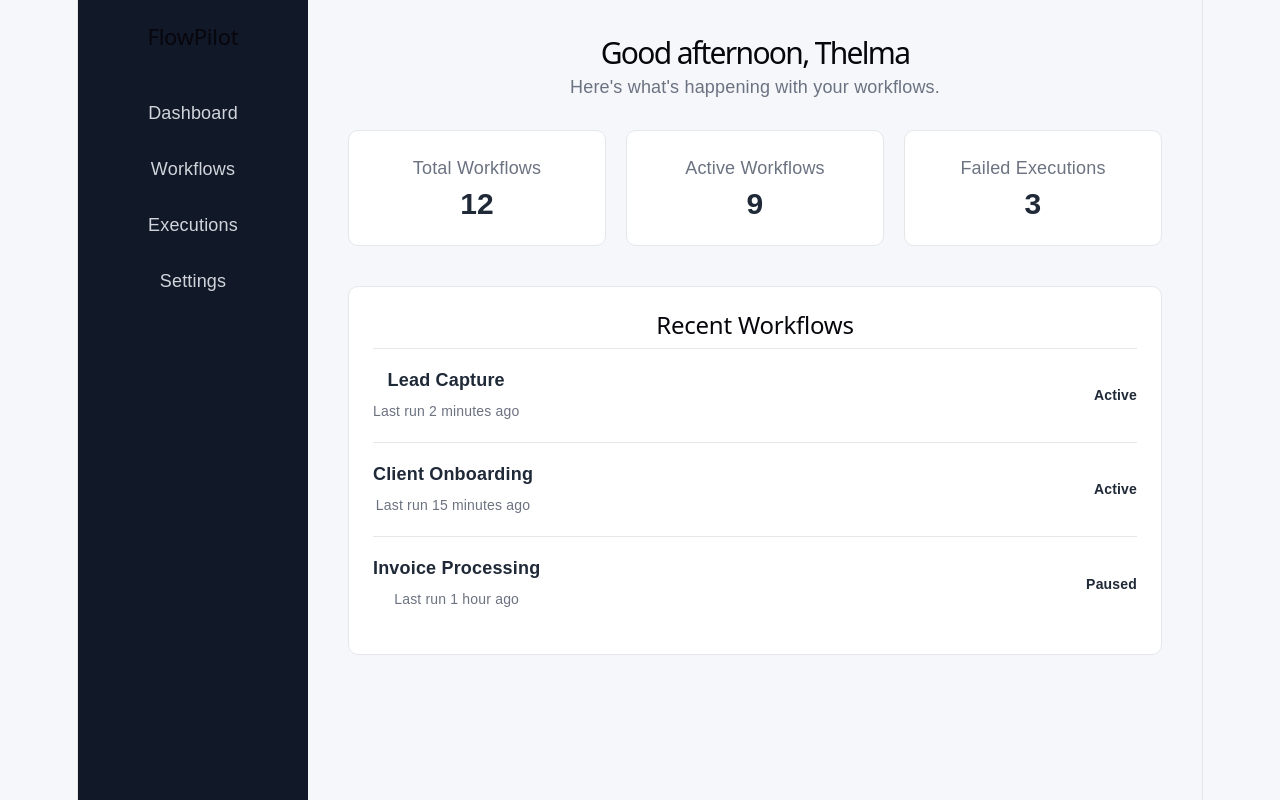
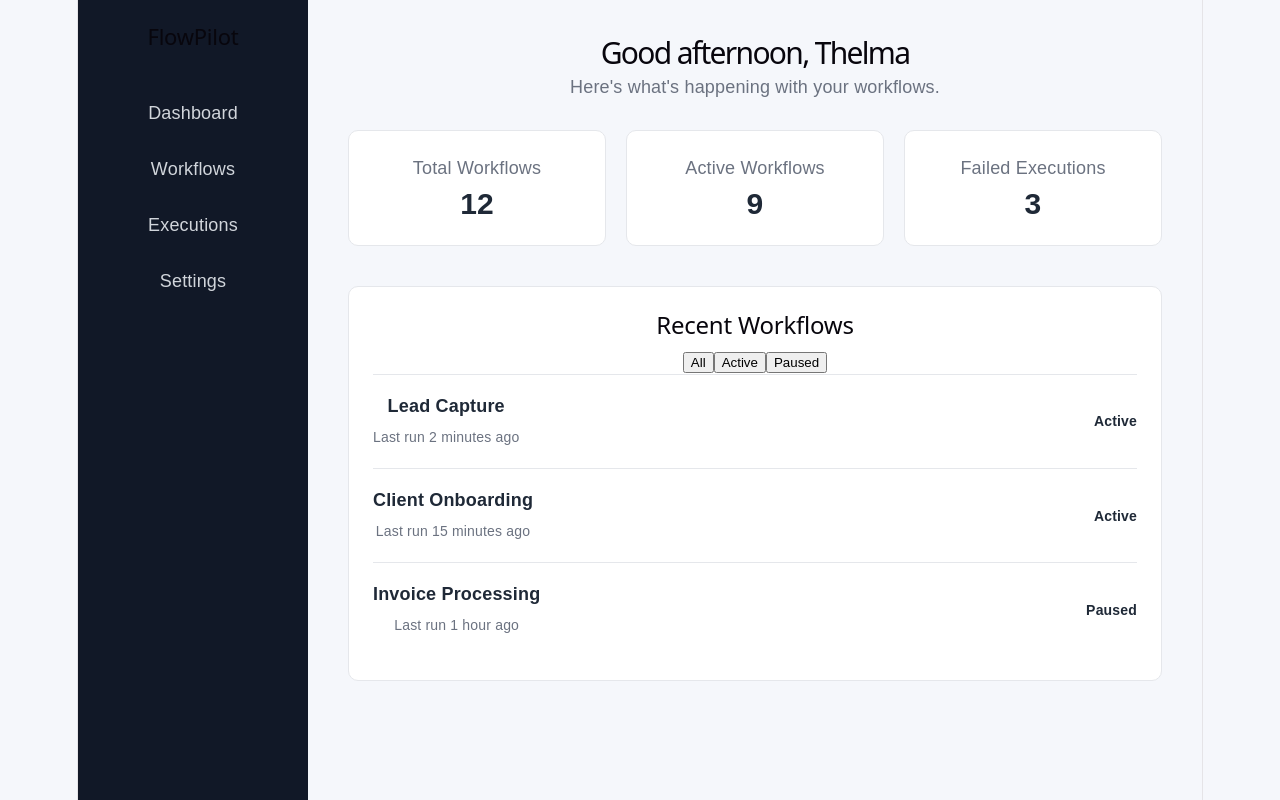
Before and after one commit to AutomateWithTee/FlowPilot, a React (Vite) app: page / in a window 1280 px wide. Built offline with nearby package versions, Linux system fonts and the light colour scheme.

Commit message:
Add workflow status filtering

```diff
--- a/src/App.jsx
+++ b/src/App.jsx
@@ -1,3 +1,4 @@
+import { useState } from 'react'
 import './App.css'
 
 const workflows = [
@@ -22,6 +23,13 @@ const workflows = [
 ]
 
 function App() {
+  const [filter, setFilter] = useState('All')
+
+  const filteredWorkflows =
+    filter === 'All'
+      ? workflows
+      : workflows.filter((workflow) => workflow.status === filter)
+
   return (
     <div className="app">
       <aside className="sidebar">
@@ -59,9 +67,25 @@ function App() {
         </section>
 
         <section className="workflows">
+          <div className="workflow-header">
             <h2>Recent Workflows</h2>
 
-          {workflows.map((workflow) => (
+            <div className="filters">
+              {['All', 'Active', 'Paused'].map((status) => (
+                <button
+                  key={status}
+                  type="button"
+                  className={filter === status ? 'active-filter' : ''}
+                  onClick={() => setFilter(status)}
+                >
+                  {status}
+                </button>
+              ))}
+            </div>
+          </div>
+
+          {filteredWorkflows.length > 0 ? (
+            filteredWorkflows.map((workflow) => (
               <div className="workflow-card" key={workflow.id}>
                 <div>
                   <strong>{workflow.name}</strong>
@@ -70,7 +94,10 @@ function App() {
 
                 <span>{workflow.status}</span>
               </div>
-          ))}
+            ))
+          ) : (
+            <p className="empty-state">No workflows found.</p>
+          )}
         </section>
       </main>
     </div>
```
Lines whose indentation alone changed are shown as unchanged.
